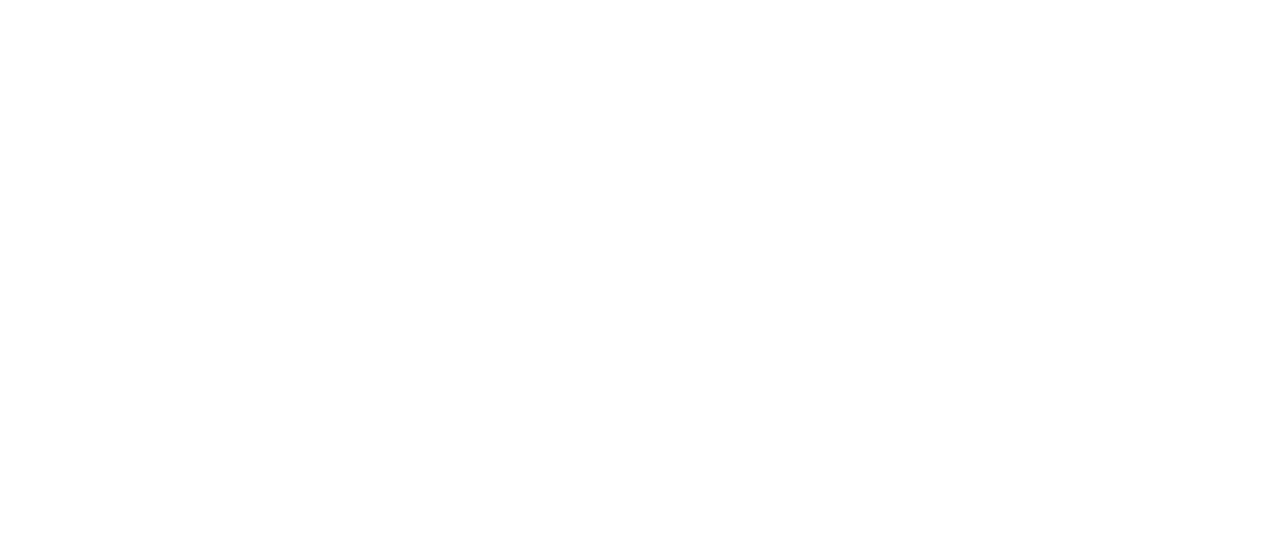
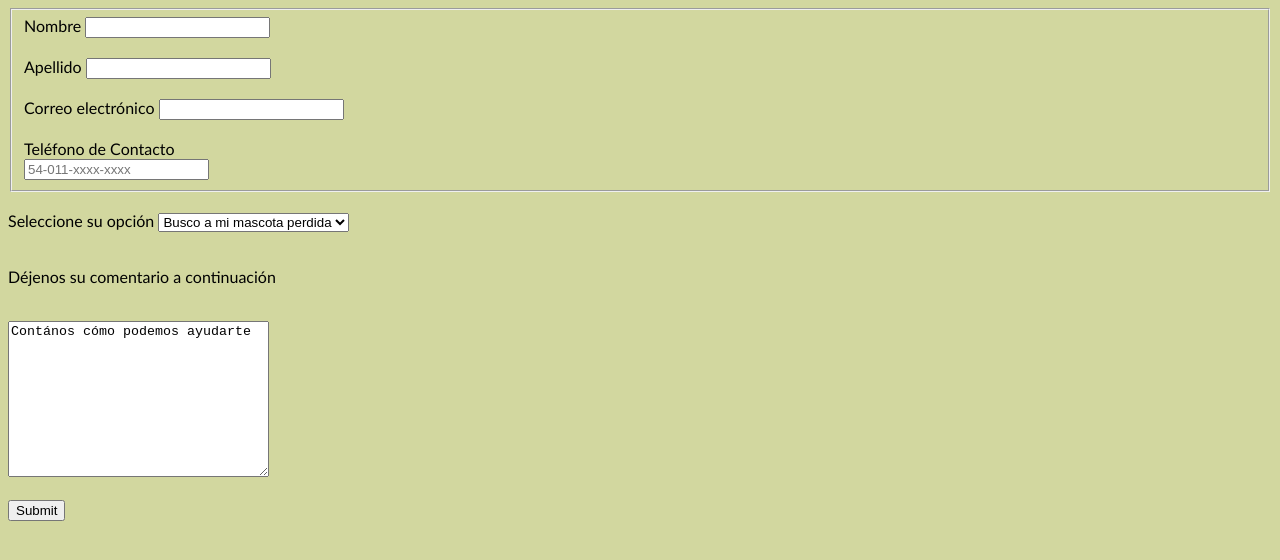
Before and after one commit to sofiadv/Mascotas-G7, a plain HTML site: page Pages/Contacto.html in a window 1280 px wide. Drawn offline with Linux system fonts and the light colour scheme.

Commit message:
Segunda modificación

```diff
--- a/Pages/Contacto.html
+++ b/Pages/Contacto.html
@@ -4,9 +4,32 @@
     <meta charset="UTF-8">
     <meta http-equiv="X-UA-Compatible" content="IE=edge">
     <meta name="viewport" content="width=device-width, initial-scale=1.0">
+    <link rel="stylesheet" href="../CSS/Style.css">
     <title>Contacto</title>
 </head>
 <body>
+    <form action="">
+        <fieldset>
+        <label for="Nombre">Nombre</label>
+        <input type="text" id="Nombre" name="Nombre"><br><br>
+        <label for="Apellido">Apellido</label>
+        <input type="text" id="Apellido" name="Apellido"><br><br>
+        <label for="Correo">Correo electrónico</label>
+        <input type="email" name="Correo" id="Correo"><br><br>
+        <label for="Tel">Teléfono de Contacto</label><br>
+        <input type="tel"id="Tel"name="Tel" placeholder="54-011-xxxx-xxxx" pattern="[0-9]{2}-[0-9]{3}-[0-9]{4}-[0-9]{4}"required><br>
+    </fieldset><br>
+        <label for="Opción">Seleccione su opción</label>
+        <select name="Opción" id="Opción">
+            <option value="Perdida">Busco a mi mascota perdida</option>
+            <option value="Adopcion">Quiero adoptar</option>
+            <option value="Donación">Quiero contribuir</option>
+        </select><br><br>
+        <p>Déjenos su comentario a continuación</p><br>
+        <textarea name="message" rows="10" cols="30">Contános cómo podemos ayudarte</textarea>
+  <br><br>
+  <input type="submit">
+    </form>
 
 </body>
 </html>
```
Also changed, not shown: Pages/EnAdopcion.html (+2 -2 lines), Pages/Encontrados.html (+1 -0 lines), Pages/Inicio.html (+1 -0 lines), Pages/Perdidos.html (+1 -0 lines), Pages/SobreNosotros.html (+2 -1 lines).
